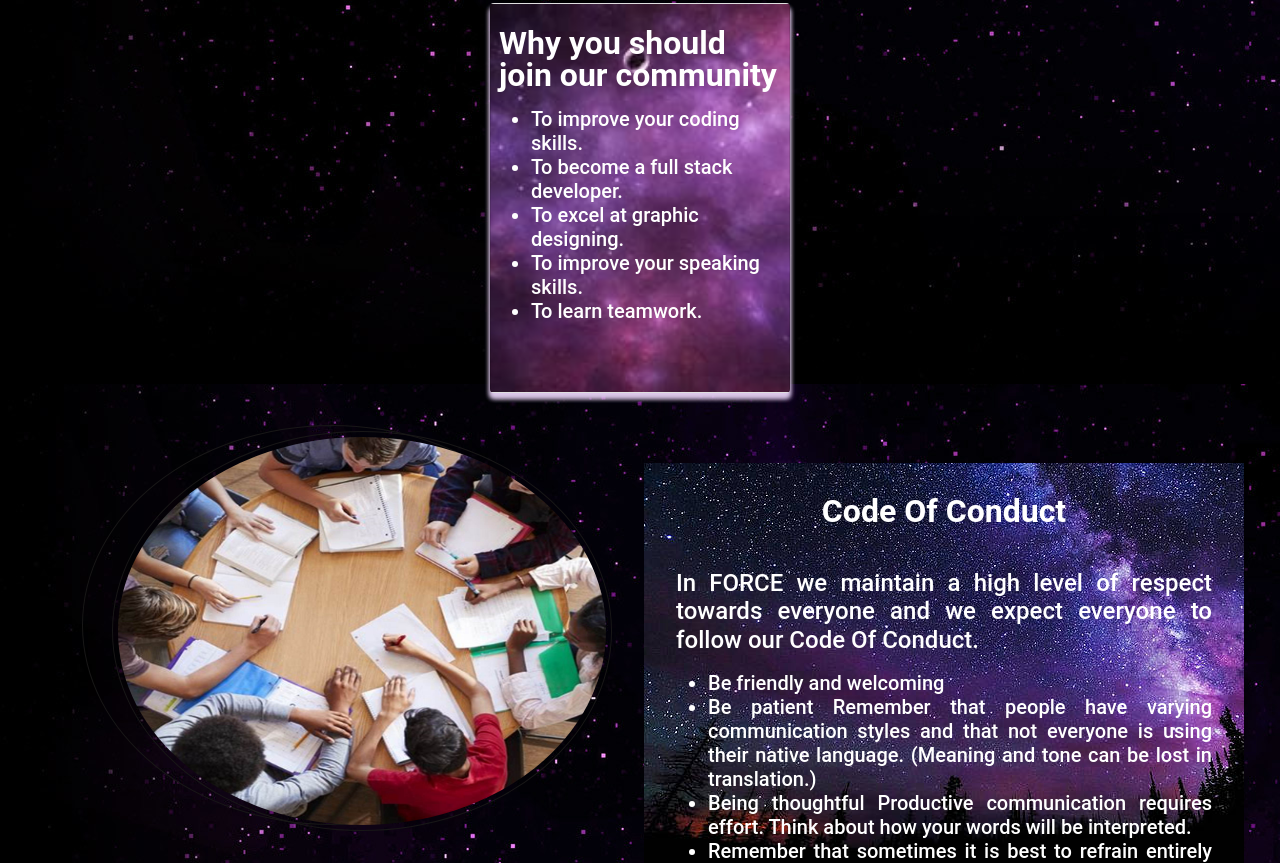
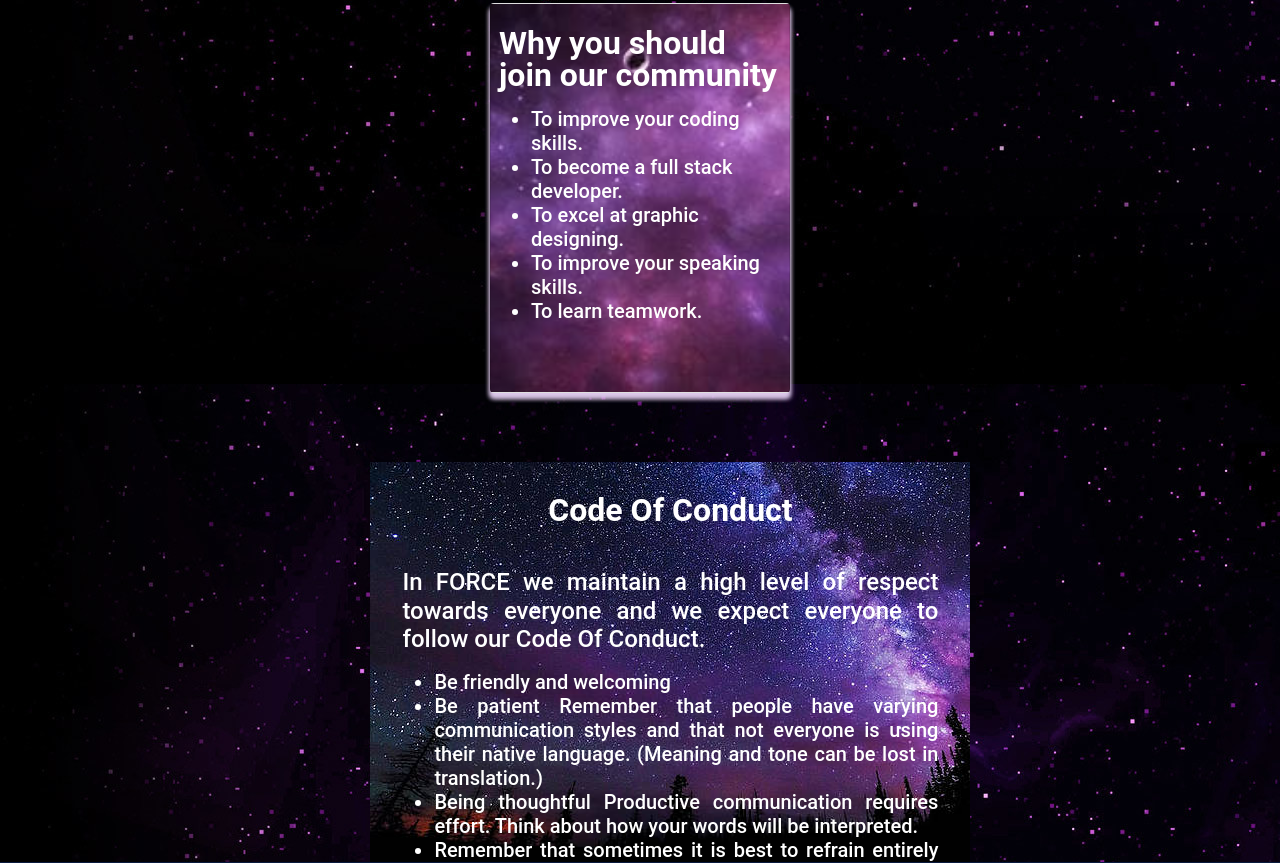
Before and after one commit to akshat-khosya/Skillabhyudaya-team7, a plain HTML site: page about.html in a window 1280 px wide. Shown: the part 1776-2639 px from the top of the page. Drawn offline with nearby package versions, Linux system fonts and the light colour scheme.

Commit message:
team page

```diff
--- a/about.html
+++ b/about.html
@@ -143,13 +143,8 @@
   </div>
 
   <center>
-  <div class="row">
-    <div class="pic">
-      <a target="_blank" href="c1.jpeg">
-        <img src="c6.jpg" class="pic" alt="" >
-      </a>
 
-    </div>
+
         <div class="scroll" style="background-image: url(T5.jpg); "><center>
           <span class="card__title">Code Of Conduct</center><br>
             <p>
```
